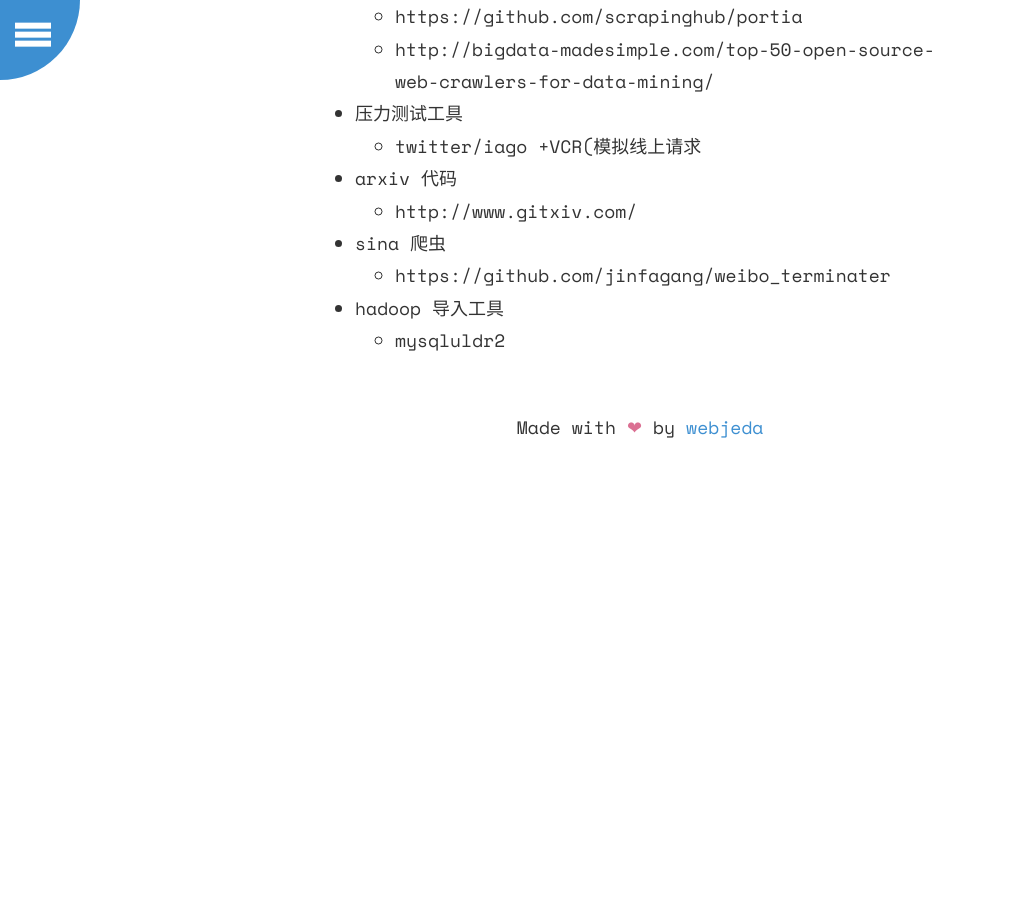
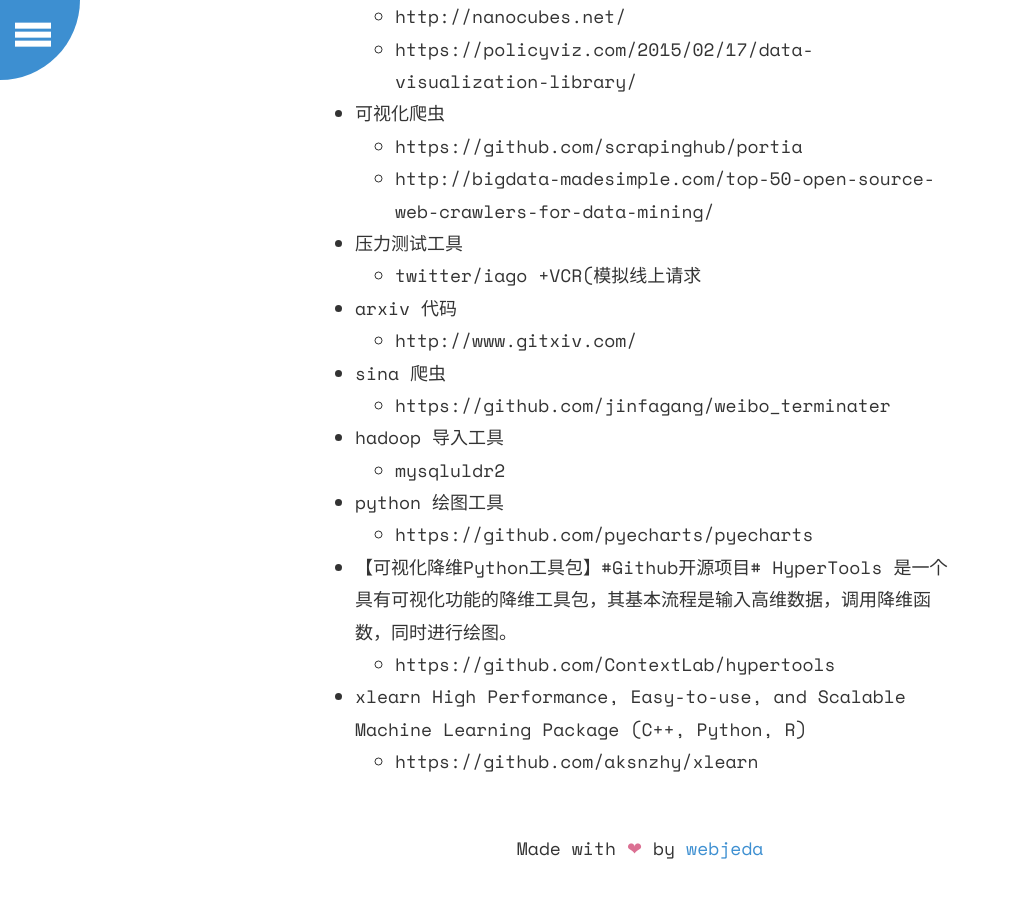
Before and after one commit to cdmaok/cdmaok.github.io, a Jekyll site: the page built from _posts/2016-10-03-Baselines.md, in a window 1280 px wide and 900 px high, scrolled down 6243 px. Shown: the whole window, without its empty margins (0-1010 px from the left). Built offline with Jekyll 4.4.1, drawn with Linux system fonts in a browser that asks for light colours; before the commit the page ends 6722 px from its top, so only the background shows below that; some of the changed text lies outside the part shown.

Commit message:
change sth i forget

```diff
--- a/_posts/2016-10-03-Baselines.md
+++ b/_posts/2016-10-03-Baselines.md
@@ -177,6 +177,13 @@ https://cloudplatform.googleblog.com/2015/12/Google-Cloud-Vision-API-changes-the
   * https://snap.stanford.edu/data/
 
 
+* 股票数据集
+  * https://github.com/waditu/Tushare
+
+* 用于过滤敏感词的实用模块
+  * https://github.com/observerss/textfilter
+
+
 
 ## 推荐系统
 * 源码 Predict.io
@@ -212,3 +219,12 @@ https://cloudplatform.googleblog.com/2015/12/Google-Cloud-Vision-API-changes-the
 
 * hadoop 导入工具
   * mysqluldr2
+
+* python 绘图工具
+  * https://github.com/pyecharts/pyecharts
+
+* 【可视化降维Python工具包】#Github开源项目# HyperTools 是一个具有可视化功能的降维工具包，其基本流程是输入高维数据，调用降维函数，同时进行绘图。
+  * https://github.com/ContextLab/hypertools
+
+* xlearn   High Performance, Easy-to-use, and Scalable Machine Learning Package (C++, Python, R)
+  * https://github.com/aksnzhy/xlearn
--- a/_posts/2018-04-17-ML-interview.markdown
+++ b/_posts/2018-04-17-ML-interview.markdown
@@ -8,6 +8,7 @@ categories:
 
 * 介绍一下SVM
   面向数据分类算法，确定一个超平面，从而将不同的数据分割开。 损失函数是hinge Loss
+  一个终于让我看懂的blog http://blog.sina.com.cn/s/blog_4298002e010144k8.html
 
 * 介绍一下tensorflow的计算图
   分成两个部分，define and run，构造部分，计算流图，然后通过session执行图中的计算。
```
Also changed, not shown: README.md.
